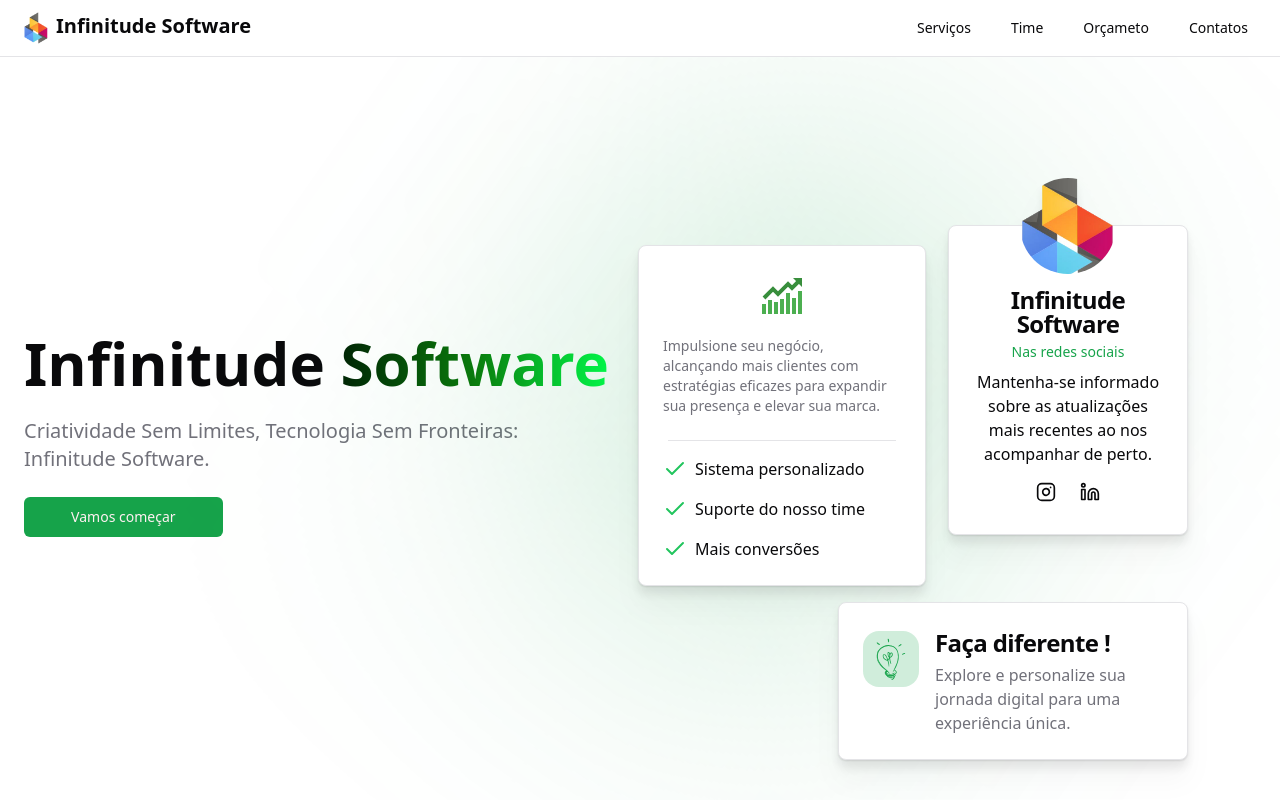
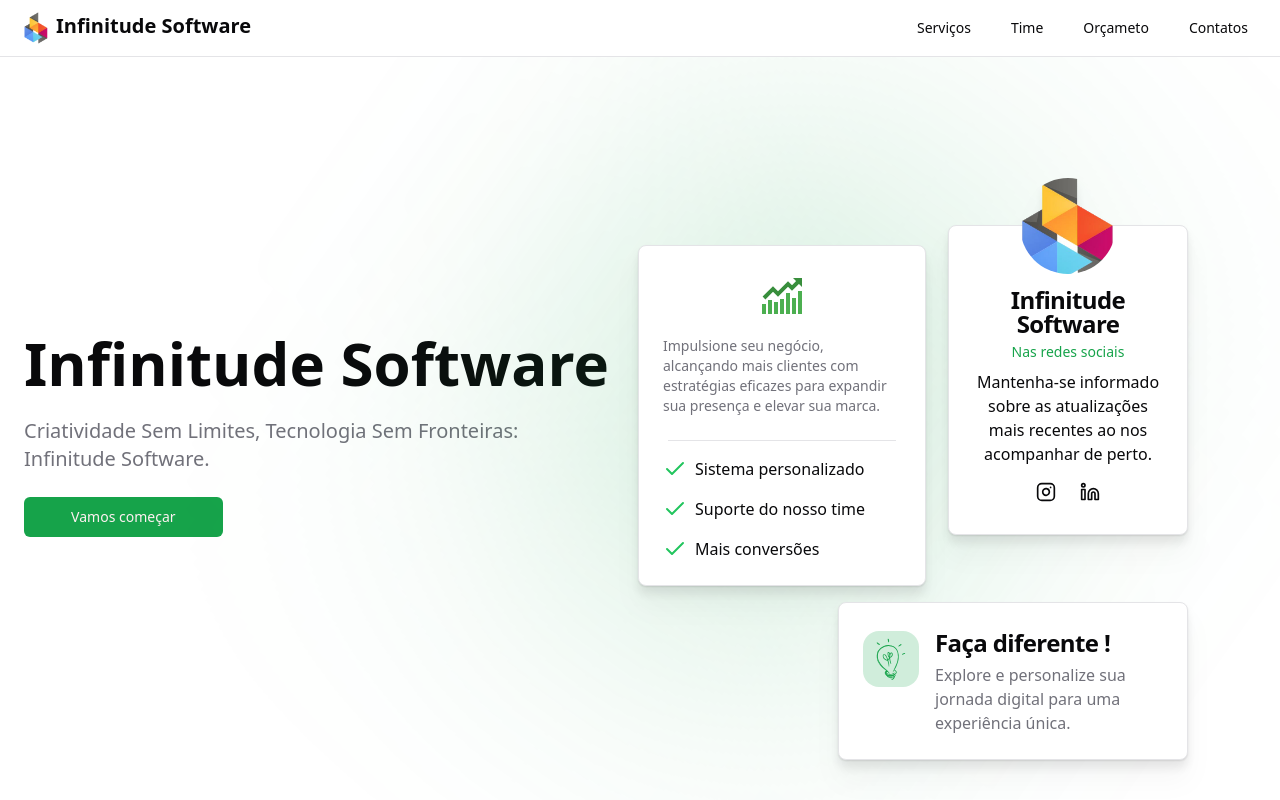
Before and after one commit to viniciusxsousa/infinitude-software-lp, a React (Vite) app: page / in a window 1280 px wide. Shown: the top 800 px of the page. Built offline with nearby package versions, Linux system fonts and the light colour scheme.

Commit message:
fix(hero): removendo gradient do título

```diff
--- a/src/components/Hero.tsx
+++ b/src/components/Hero.tsx
@@ -12,7 +12,7 @@ export const Hero = () => {
               Infinitude
           </h1>{" "}
           <h2 className="inline">
-            <span className="inline bg-gradient-to-r from-[#002404] via-[#097909] to-[#00ff48] text-transparent bg-clip-text">
+            <span className="inline bg-clip-text">
               Software
             </span>{" "}
           </h2>
```
